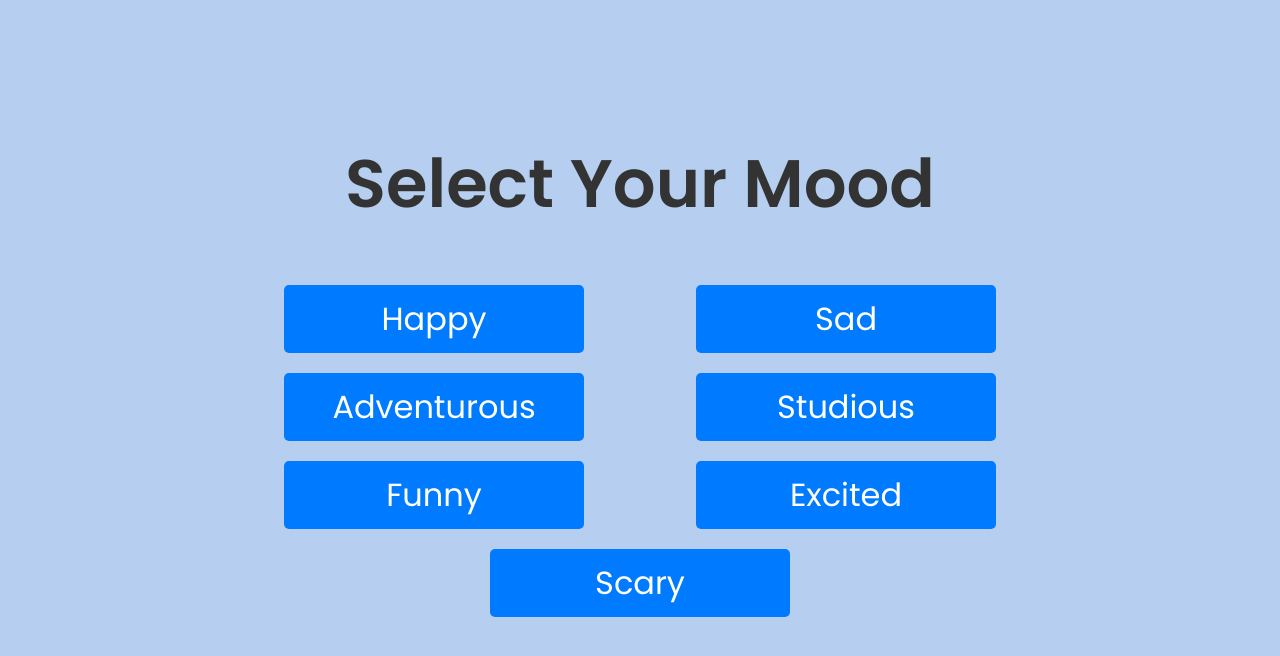
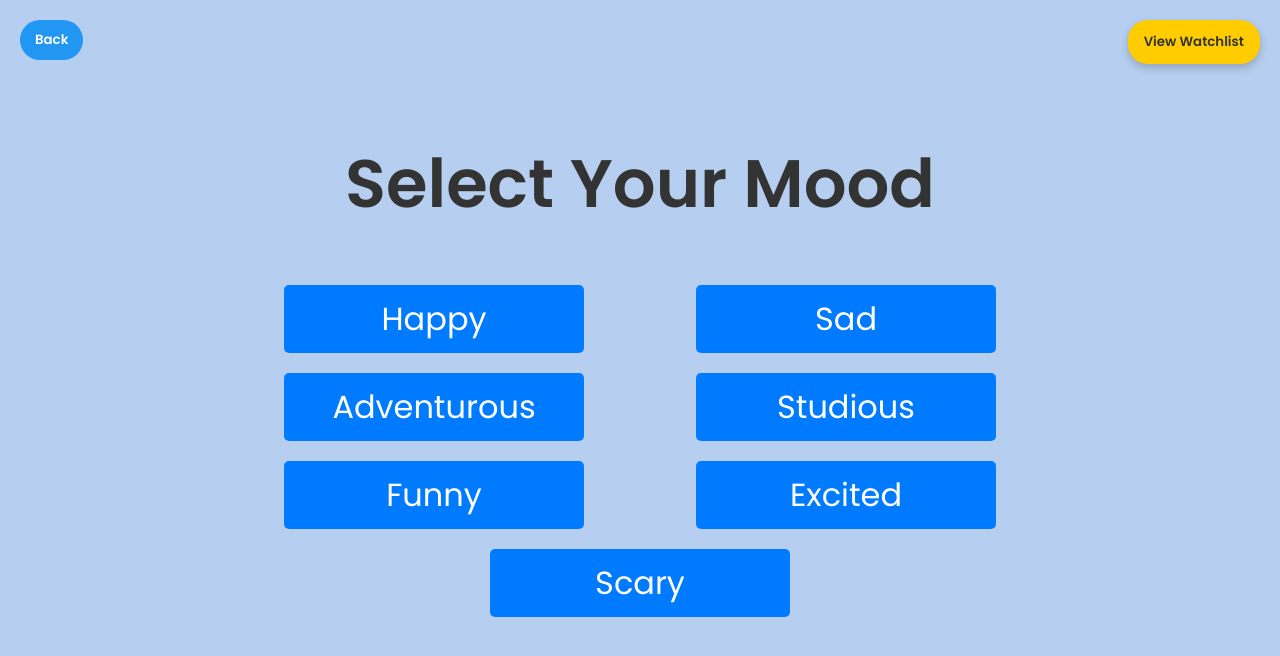
Before and after one commit to Tifro24/Moodie-Movie-Frontend, a React (Vite) app: page /moods in a window 1280 px wide. Shown: the top 656 px of the page. Built offline with nearby package versions, Linux system fonts and the light colour scheme; no server answers.

Commit message:
created a view watchlist button and finalised navigation

```diff
--- a/src/App.tsx
+++ b/src/App.tsx
@@ -7,6 +7,7 @@ import WelcomePage from "./pages/WelcomePage";
 import MoodsPage from "./pages/MoodsPage";
 import SearchFilmsPage from "./pages/SearchFilmsPage";
 import WatchlistPage from "./pages/WatchlistPage";
+import WatchlistButton from "./WatchlistButton";
 
 function App() {
 
@@ -14,6 +15,7 @@ function App() {
   return (
     <>
     <div className="app-background"><Router>
+      <WatchlistButton/>
     <Routes>
       <Route path="/" element={<LandingPage />} />
       <Route path="/welcome" element={<WelcomePage />} />
--- /dev/null
+++ b/src/WatchlistButton.tsx
@@ -0,0 +1,22 @@
+import { useLocation, useNavigate } from "react-router-dom";
+
+function WatchlistButton(){
+    const navigate = useNavigate();
+    const location = useLocation();
+
+    // Hide button on landing page
+    if (location.pathname === "/") return null;
+
+    if(location.pathname === "/watchlist") return null
+
+    return (
+        <button
+            onClick={() => navigate("/watchlist")}
+            className="watchlist-btn"
+        >
+            View Watchlist
+        </button>
+      );
+ };
+
+ export default WatchlistButton;
--- a/src/index.css
+++ b/src/index.css
@@ -724,3 +724,74 @@ width: 80%;
   border-radius: 3px;
   cursor: pointer;
 }
+
+.watchlist-btn {
+  position: fixed;
+  top: 20px;
+  right: 20px;
+  z-index: 1001;
+  padding: 12px 16px;
+  background-color: #ffcc00;
+  color: #333;
+  border: none;
+  border-radius: 20px;
+  font-weight: bold;
+  box-shadow: 0 4px 8px rgba(0, 0, 0, 0.2);
+  cursor: pointer;
+  transition: transform 0.2s ease, box-shadow 0.2s ease;
+}
+
+.watchlist-btn:hover {
+  transform: scale(1.1);
+  box-shadow: 0 6px 12px rgba(0, 0, 0, 0.3);
+}
+
+.watchlist-btn:active {
+  transform: scale(0.95);
+}
+
+.home-btn {
+  position: fixed;
+  top: 20px;
+  left: 20px;  /* Aligns it to the left */
+  padding: 10px 15px;
+  background-color: #ff5722;
+  color: white;
+  border: none;
+  border-radius: 20px;
+  font-weight: bold;
+  cursor: pointer;
+  transition: background-color 0.2s ease, transform 0.2s ease;
+}
+
+.home-btn:hover {
+  background-color: #e64a19;
+  transform: scale(1.1);
+}
+
+.home-btn:active {
+  transform: scale(0.95);
+}
+
+.back-btn {
+  position: fixed;
+  top: 20px;
+  left: 20px;
+  padding: 10px 15px;
+  background-color: #2196F3;
+  color: white;
+  border: none;
+  border-radius: 20px;
+  font-weight: bold;
+  cursor: pointer;
+  transition: background-color 0.2s ease, transform 0.2s ease;
+}
+
+.back-btn:hover {
+  background-color: #1976D2;
+  transform: scale(1.1);
+}
+
+.back-btn:active {
+  transform: scale(0.95);
+}
--- a/src/pages/GenreSelectPage.tsx
+++ b/src/pages/GenreSelectPage.tsx
@@ -28,6 +28,7 @@ function GenreSelectPage(){
 
     return (
         <div className={`genre-select-page page-container ${fadeOut ? "fade-out" : ""}`}>
+
             <h1 className="fade-in-title"> We recommend these genres based on your chosen mood!</h1>
             <div className="genre-buttons fade-in-button">
                     {genres.map((genre) => (
--- a/src/pages/LandingPage.tsx
+++ b/src/pages/LandingPage.tsx
@@ -1,4 +1,4 @@
-import { useState } from "react";
+import { useEffect, useState } from "react";
 import { useNavigate } from "react-router-dom";
 
 const colours = ["color1", "color2", "color3", "color4", "color5", "color6", "color7"];
@@ -19,6 +19,13 @@ function LandingPage() {
             return newClasses
         })
     }
+
+    useEffect(() => {
+        const storedUsername = localStorage.getItem("username");
+        if (storedUsername) {
+            navigate("/welcome"); // 🚀 Redirect if username exists
+        }
+    }, [navigate]);
 
     const handleSubmit = (e: React.FormEvent) => {
         e.preventDefault();
--- a/src/pages/MoodsPage.tsx
+++ b/src/pages/MoodsPage.tsx
@@ -19,6 +19,9 @@ function MoodsPage(){
 
     return(
         <div className={`moods-page page-container ${fadeOut ? "fade-out" : ""}`}>
+             <button className="back-btn" onClick={() => navigate("/welcome")}>
+                 Back
+            </button>
             <h1 className="fade-in-title">Select Your Mood</h1>
             <div className="moods-buttons fade-in-button">
                 {moods.map((mood) => (
--- a/src/pages/WatchlistPage.tsx
+++ b/src/pages/WatchlistPage.tsx
@@ -2,6 +2,7 @@ import {useState, useEffect} from "react";
 import config from "../config";
 import { Watchlist } from "../Watchlist";
 import WatchlistModal from "../WatchlistModal";
+import { useNavigate } from "react-router-dom";
 
 function WatchlistPage(){
     const [watchlists, setWatchlists] = useState<Watchlist[]>([]);
@@ -9,6 +10,7 @@ function WatchlistPage(){
     const [newWatchlistName, setNewWatchlistName] = useState("");
     const [selectedMood, setSelectedMood] = useState("");
     const [moods, setMoods] = useState<{id: number; mood: string}[]>([]);
+    const navigate = useNavigate();
 
 
     //Fetch existing watchlists
@@ -94,7 +96,13 @@ const handleDeleteWatchlist = (watchlistId: number) => {
 
 
 return (
+
+
     <div className="watchlist-container">
+
+        <button className="home-btn" onClick={() => navigate("/welcome")}>
+            Home
+        </button>
         <h1>Your Watchlists</h1>
 
         {/* Create watchlist */}
```
